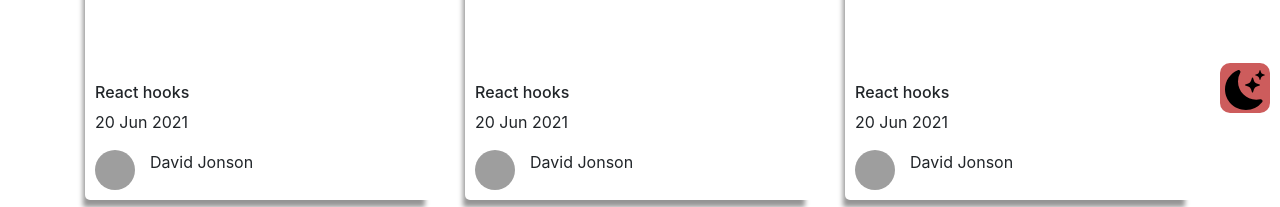
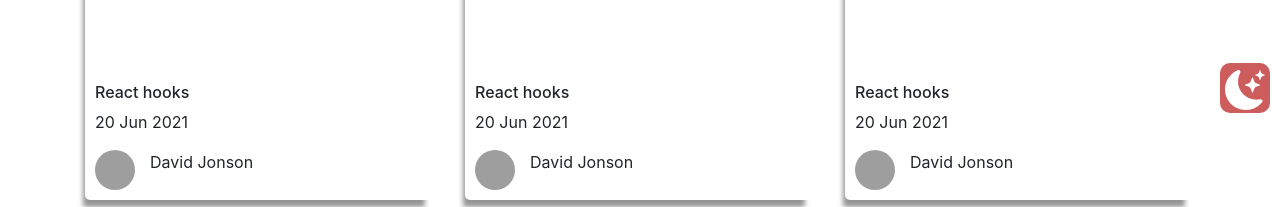
Before and after one commit to Yazdani1/React-video-palyer, a React (Create React App) app: page / in a window 1280 px wide. Shown: the part 437-644 px from the top of the page. Built offline with nearby package versions, Linux system fonts and the light colour scheme; grey boxes are pictures that could not be loaded.

Commit message:
Adding design for Theme Icon

```diff
--- a/src/components/Video.js
+++ b/src/components/Video.js
@@ -155,7 +155,7 @@ const Video = ({ toggleTheme, theme }) => {
       <div className="theme-chang " onClick={() => toggleTheme()}>
         {theme === "light" ? (
           <p className="theme-iconss">
-            <BsFillMoonStarsFill size={40} color="black"/>
+            <BsFillMoonStarsFill size={40} color="white"/>
           </p>
         ) : (
           <p className="theme-icon">
```
Also changed, not shown: src/components/header.css (line endings or trailing spaces).
